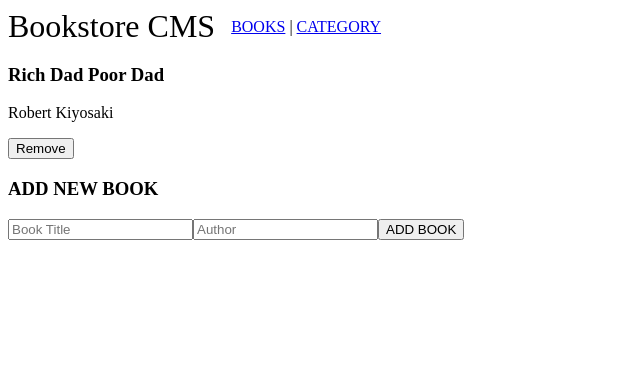
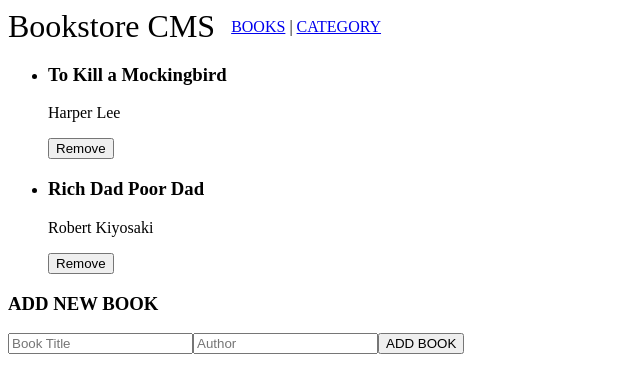
Before and after one commit to bobb-Rob/bookstore-react-redux, a React (Create React App) app: page / in a window 1280 px wide. Shown: the top 392 px of the page, without its empty margins (0-640 px from the left). Built offline with nearby package versions, Linux system fonts and the light colour scheme.

Commit message:
display books frm redux store

```diff
--- a/package.json
+++ b/package.json
@@ -13,6 +13,8 @@
     "react-redux": "^8.0.2",
     "react-router-dom": "^6.3.0",
     "react-scripts": "5.0.1",
+    "uniqid": "^5.4.0",
+    "uuidv4": "^6.2.13",
     "web-vitals": "^2.1.4"
   },
   "scripts": {
--- a/src/components/Book.jsx
+++ b/src/components/Book.jsx
@@ -1,15 +1,19 @@
+/* eslint-disable */
 import React from 'react';
 import PropTypes from 'prop-types';
 
-const Book = ({ title, author }) => (
-  <div>
+const Book = ({ title, author }) => {
+
+  return (
+    <li>
       <h3>{title}</h3>
       <p>{author}</p>
       <div>
         <button type="button">Remove</button>
       </div>
-  </div>
+    </li>
   );
+};
 
 Book.propTypes = {
   title: PropTypes.string.isRequired,
--- a/src/components/Books.jsx
+++ b/src/components/Books.jsx
@@ -1,12 +1,20 @@
+/* eslint-disable */
 import React from 'react';
+import { useSelector, useDispatch } from 'react-redux';
 import Book from './Book';
 import AddBookForm from './AddBookForm';
 
-const Books = () => (
-  <div>
-    <Book title="Rich Dad Poor Dad" author="Robert Kiyosaki" />
-    <AddBookForm />
-  </div>
-);
+const Books = () => {
+  const books = useSelector((state) => state.books);
 
+  console.log(books)
+  return (
+    <div>
+      <ul>
+        {books.map((book) => <Book title={ book.title } key={book.id} author={ book.author } />)}
+      </ul>
+      <AddBookForm />
+    </div>
+  );
+};
 export default Books;
--- a/src/redux/books/books.js
+++ b/src/redux/books/books.js
@@ -7,7 +7,18 @@
 export const doRemoveBook = (id) => ({ type: BOOK_REMOVED, id });
 
 // Reducer
-const initialState = [];
+const initialState = [
+  {
+    title: 'To Kill a Mockingbird',
+    author: 'Harper Lee',
+    id: '1',
+  },
+  {
+    title: 'Rich Dad Poor Dad',
+    author: 'Robert Kiyosaki',
+    id: '2',
+  },
+];
 const booksReducer = (state = initialState, action) => {
   switch (action.type) {
     case BOOK_ADDED:
```
Also changed, not shown: 1 other file (tests, documents, lock files or other folders). Lines whose indentation alone changed are shown as unchanged.
